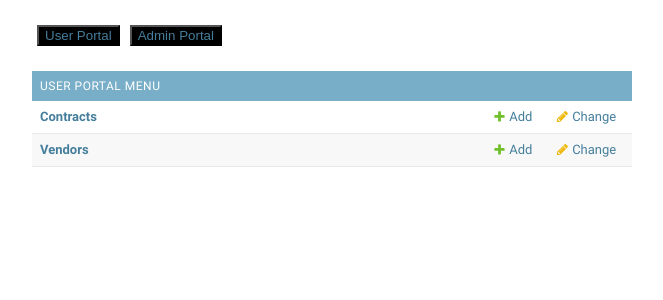
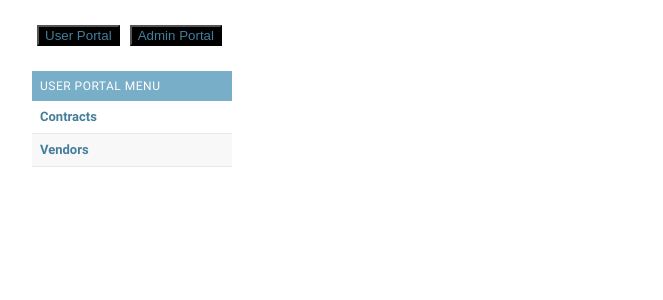
Before and after one commit to nshein1/DatabaseProject, a Django app: page / in a window 1280 px wide. Shown: the part 48-348 px from the top of the page, without its empty margins (8-671 px from the left). Run offline with Django 3.2, Linux system fonts and the light colour scheme; lists and menus that the app fills with data are empty.

Commit message:
please work

```diff
--- a/projectCode/vcm_site/vcm_app/templates/index.html
+++ b/projectCode/vcm_site/vcm_app/templates/index.html
@@ -75,7 +75,7 @@
 <div id="content-main">
 
     <div class="app-vcm_app module">
-      <table>
+      <table style="width:200px;">
         <caption>
           <a href="" class="section" title="Models in the Vcm_App application"> User Portal Menu</a>
         </caption>
@@ -86,30 +86,12 @@
               <th scope="row"><a href="{% url 'vcm_app:contracts' %}">Contracts</a></th>
 
 
-
-              <td><a href="/vcm_app/contract/add/" class="addlink">Add</a></td>
-
-
-
-
-                <td><a href="/vcm_app/contract/" class="changelink">Change</a></td>
-
-
           </tr>
 
           <tr class="model-vendor">
 
               <!--<th scope="row"><a href="/vcm/vendors/">Vendors</a></th>-->
               <th scope="row"><a href="{% url 'vcm_app:vendors' %}">Vendors</a></th>
-
-
-
-              <td><a href="/vcm/vendor/add/" class="addlink">Add</a></td>
-
-
-
-
-                <td><a href="/vcm_app/vendor/" class="changelink">Change</a></td>
 
 
           </tr>
```
